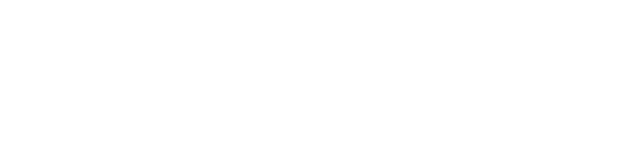
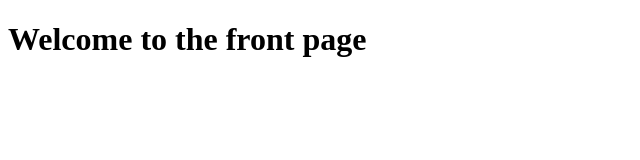
Before and after one commit to arturpilarek/datingApp, a plain HTML site: page index.html in a window 1280 px wide. Shown: the whole page, without its empty margins (0-640 px from the left). Drawn offline with Linux system fonts and the light colour scheme.

Commit message:
Update index.html

```diff
--- a/index.html
+++ b/index.html
@@ -7,6 +7,6 @@
     <title>Dating App - By Group 3</title>
 </head>
 <body>
-
+<h1>Welcome to the front page</h1>
 </body>
 </html>
```
